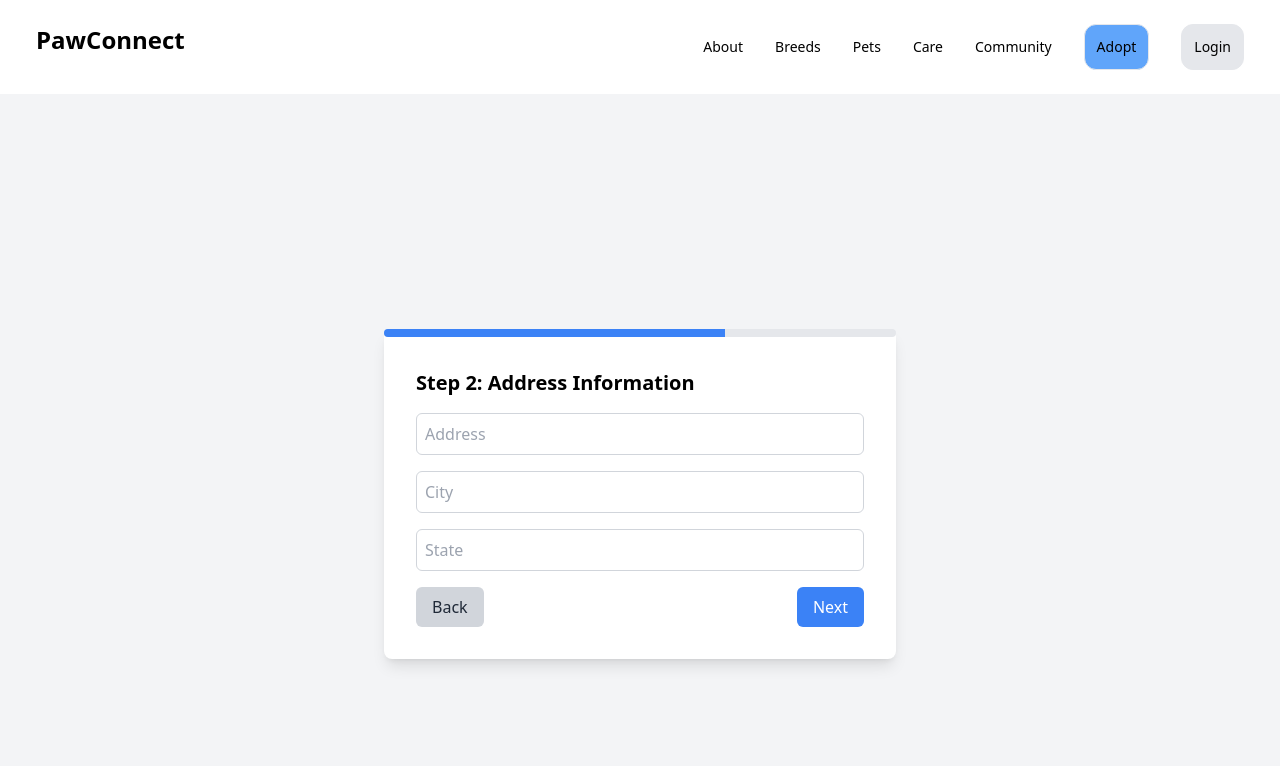
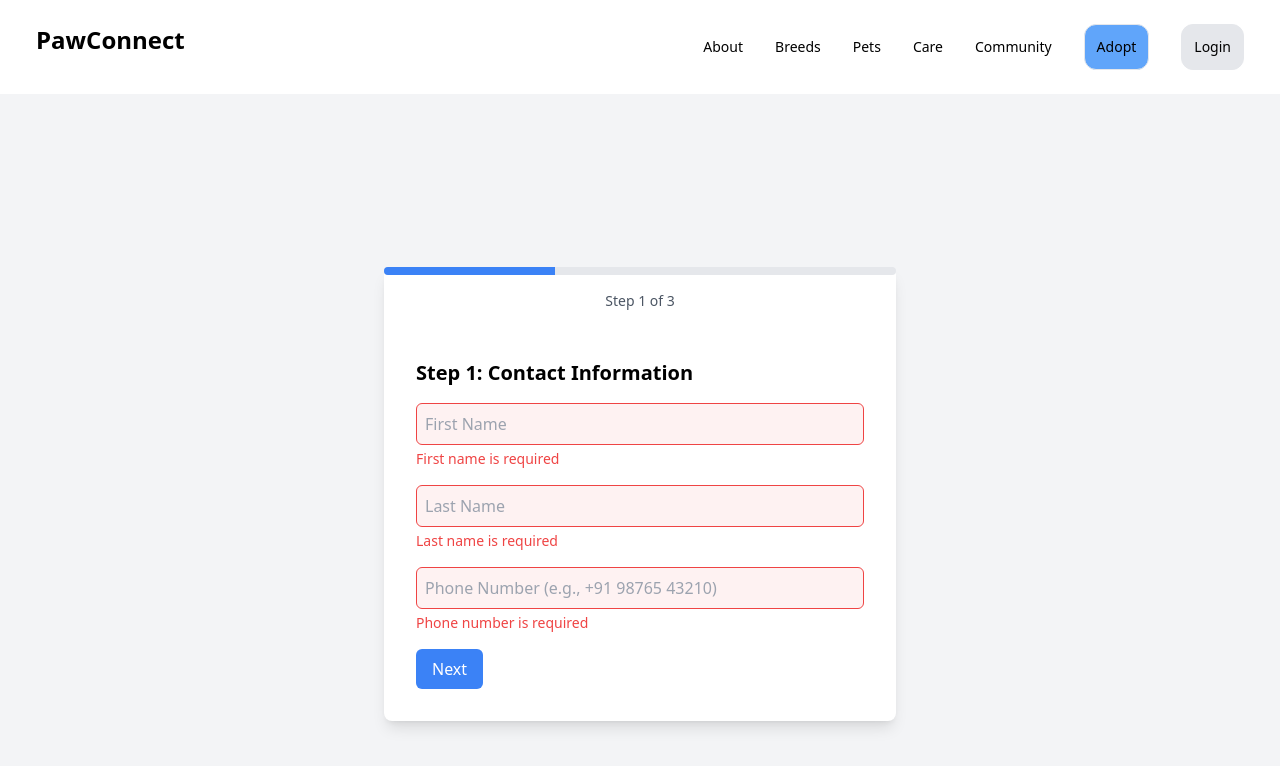
Before and after one commit to aashnaparikh1/PawConnect, a React (Vite) app in the folder frontend/: page /adoptionForm in a window 1280 px wide. Both pictures are taken after a click on the button "Next". Shown: the top 766 px of the page. Built offline with nearby package versions, Linux system fonts and the light colour scheme.

Commit message:
Add api routing & form validation

```diff
--- a/frontend/src/pages/AdoptionForm.jsx
+++ b/frontend/src/pages/AdoptionForm.jsx
@@ -1,102 +1,261 @@
 import React, { useState } from 'react';
 
-// Step 1: Contact Information
-const ContactInfo = ({ formData, handleChange, nextStep }) => (
+// Validation functions
+const validateStep1 = (data) => {
+  const errors = {};
+
+  if (!data.firstName.trim()) {
+    errors.firstName = 'First name is required';
+  } else if (data.firstName.trim().length < 2) {
+    errors.firstName = 'First name must be at least 2 characters';
+  }
+
+  if (!data.lastName.trim()) {
+    errors.lastName = 'Last name is required';
+  } else if (data.lastName.trim().length < 2) {
+    errors.lastName = 'Last name must be at least 2 characters';
+  }
+
+  const phoneRegex = /^[+]?[\d\s\-\(\)]{10,15}$/;
+  if (!data.phoneNumber.trim()) {
+    errors.phoneNumber = 'Phone number is required';
+  } else if (!phoneRegex.test(data.phoneNumber.trim())) {
+    errors.phoneNumber = 'Please enter a valid phone number (10-15 digits)';
+  }
+
+  return errors;
+};
+
+const validateStep2 = (data) => {
+  const errors = {};
+
+  if (!data.address.trim()) {
+    errors.address = 'Address is required';
+  } else if (data.address.trim().length < 5) {
+    errors.address = 'Please enter a complete address';
+  }
+
+  if (!data.city.trim()) {
+    errors.city = 'City is required';
+  } else if (data.city.trim().length < 2) {
+    errors.city = 'City name must be at least 2 characters';
+  }
+
+  if (!data.state.trim()) {
+    errors.state = 'State is required';
+  } else if (data.state.trim().length < 2) {
+    errors.state = 'State name must be at least 2 characters';
+  }
+
+  return errors;
+};
+
+const validateStep3 = (data) => {
+  const errors = {};
+
+  if (!data.animalType.trim()) {
+    errors.animalType = 'Please specify which animal you want to adopt';
+  } else if (data.animalType.trim().length < 2) {
+    errors.animalType = 'Animal type must be at least 2 characters';
+  }
+
+  if (!data.animalSerial.trim()) {
+    errors.animalSerial = 'Animal serial number is required';
+  } else if (data.animalSerial.trim().length < 3) {
+    errors.animalSerial = 'Please enter a valid serial number';
+  }
+
+  return errors;
+};
+
+// Enhanced form components with error display
+const ContactInfo = ({ formData, handleChange, nextStep, errors }) => (
   <div className="p-8">
     <h2 className="text-xl font-semibold mb-4">Step 1: Contact Information</h2>
+
+    <div className="mb-4">
       <input
         type="text"
         name="firstName"
         placeholder="First Name"
         value={formData.firstName}
         onChange={handleChange}
-      className="block w-full border border-gray-300 rounded-md p-2 mb-4"
+        className={`block w-full border rounded-md p-2 ${
+          errors.firstName ? 'border-red-500 bg-red-50' : 'border-gray-300'
+        }`}
       />
+      {errors.firstName && (
+        <p className="text-red-500 text-sm mt-1">{errors.firstName}</p>
+      )}
+    </div>
+
+    <div className="mb-4">
       <input
         type="text"
         name="lastName"
         placeholder="Last Name"
         value={formData.lastName}
         onChange={handleChange}
-      className="block w-full border border-gray-300 rounded-md p-2 mb-4"
+        className={`block w-full border rounded-md p-2 ${
+          errors.lastName ? 'border-red-500 bg-red-50' : 'border-gray-300'
+        }`}
       />
+      {errors.lastName && (
+        <p className="text-red-500 text-sm mt-1">{errors.lastName}</p>
+      )}
+    </div>
+
+    <div className="mb-4">
       <input
         type="tel"
         name="phoneNumber"
-      placeholder="Phone Number"
+        placeholder="Phone Number (e.g., +91 98765 43210)"
         value={formData.phoneNumber}
         onChange={handleChange}
-      className="block w-full border border-gray-300 rounded-md p-2 mb-4"
+        className={`block w-full border rounded-md p-2 ${
+          errors.phoneNumber ? 'border-red-500 bg-red-50' : 'border-gray-300'
+        }`}
       />
-    <button onClick={nextStep} className="bg-blue-500 text-white py-2 px-4 rounded-md hover:bg-blue-600">Next</button>
+      {errors.phoneNumber && (
+        <p className="text-red-500 text-sm mt-1">{errors.phoneNumber}</p>
+      )}
+    </div>
+
+    <button
+      onClick={nextStep}
+      className="bg-blue-500 text-white py-2 px-4 rounded-md hover:bg-blue-600 disabled:bg-gray-400 disabled:cursor-not-allowed"
+    >
+      Next
+    </button>
   </div>
 );
 
-// Step 2: Address
-const AddressInfo = ({ formData, handleChange, nextStep, prevStep }) => (
+const AddressInfo = ({ formData, handleChange, nextStep, prevStep, errors }) => (
   <div className="p-8">
     <h2 className="text-xl font-semibold mb-4">Step 2: Address Information</h2>
+
+    <div className="mb-4">
       <input
         type="text"
         name="address"
-      placeholder="Address"
+        placeholder="Complete Address"
         value={formData.address}
         onChange={handleChange}
-      className="block w-full border border-gray-300 rounded-md p-2 mb-4"
+        className={`block w-full border rounded-md p-2 ${
+          errors.address ? 'border-red-500 bg-red-50' : 'border-gray-300'
+        }`}
       />
+      {errors.address && (
+        <p className="text-red-500 text-sm mt-1">{errors.address}</p>
+      )}
+    </div>
+
+    <div className="mb-4">
       <input
         type="text"
         name="city"
         placeholder="City"
         value={formData.city}
         onChange={handleChange}
-      className="block w-full border border-gray-300 rounded-md p-2 mb-4"
+        className={`block w-full border rounded-md p-2 ${
+          errors.city ? 'border-red-500 bg-red-50' : 'border-gray-300'
+        }`}
       />
+      {errors.city && (
+        <p className="text-red-500 text-sm mt-1">{errors.city}</p>
+      )}
+    </div>
+
+    <div className="mb-4">
       <input
         type="text"
         name="state"
         placeholder="State"
         value={formData.state}
         onChange={handleChange}
-      className="block w-full border border-gray-300 rounded-md p-2 mb-4"
+        className={`block w-full border rounded-md p-2 ${
+          errors.state ? 'border-red-500 bg-red-50' : 'border-gray-300'
+        }`}
       />
+      {errors.state && (
+        <p className="text-red-500 text-sm mt-1">{errors.state}</p>
+      )}
+    </div>
+
     <div className="flex justify-between">
-      <button onClick={prevStep} className="bg-gray-300 text-gray-800 py-2 px-4 rounded-md hover:bg-gray-400">Back</button>
-      <button onClick={nextStep} className="bg-blue-500 text-white py-2 px-4 rounded-md hover:bg-blue-600">Next</button>
+      <button
+        onClick={prevStep}
+        className="bg-gray-300 text-gray-800 py-2 px-4 rounded-md hover:bg-gray-400"
+      >
+        Back
+      </button>
+      <button
+        onClick={nextStep}
+        className="bg-blue-500 text-white py-2 px-4 rounded-md hover:bg-blue-600"
+      >
+        Next
+      </button>
     </div>
   </div>
 );
 
-// Step 3: Animal Information
-const AnimalInfo = ({ formData, handleChange, prevStep, submitForm }) => (
+const AnimalInfo = ({ formData, handleChange, prevStep, submitForm, errors }) => (
   <div className="p-8">
     <h2 className="text-xl font-semibold mb-4">Step 3: Animal Information</h2>
+
+    <div className="mb-4">
       <input
         type="text"
         name="animalType"
-      placeholder="Which animal are you looking to adopt?"
+        placeholder="Which animal are you looking to adopt? (e.g., Dog, Cat)"
         value={formData.animalType}
         onChange={handleChange}
-      className="block w-full border border-gray-300 rounded-md p-2 mb-4"
+        className={`block w-full border rounded-md p-2 ${
+          errors.animalType ? 'border-red-500 bg-red-50' : 'border-gray-300'
+        }`}
       />
+      {errors.animalType && (
+        <p className="text-red-500 text-sm mt-1">{errors.animalType}</p>
+      )}
+    </div>
+
+    <div className="mb-4">
       <input
         type="text"
         name="animalSerial"
         placeholder="Animal's Serial Number"
         value={formData.animalSerial}
         onChange={handleChange}
-      className="block w-full border border-gray-300 rounded-md p-2 mb-4"
+        className={`block w-full border rounded-md p-2 ${
+          errors.animalSerial ? 'border-red-500 bg-red-50' : 'border-gray-300'
+        }`}
       />
+      {errors.animalSerial && (
+        <p className="text-red-500 text-sm mt-1">{errors.animalSerial}</p>
+      )}
+    </div>
+
     <div className="flex justify-between">
-      <button onClick={prevStep} className="bg-gray-300 text-gray-800 py-2 px-4 rounded-md hover:bg-gray-400">Back</button>
-      <button onClick={submitForm} className="bg-green-500 text-white py-2 px-4 rounded-md hover:bg-green-600">Submit</button>
+      <button
+        onClick={prevStep}
+        className="bg-gray-300 text-gray-800 py-2 px-4 rounded-md hover:bg-gray-400"
+      >
+        Back
+      </button>
+      <button
+        onClick={submitForm}
+        className="bg-green-500 text-white py-2 px-4 rounded-md hover:bg-green-600"
+      >
+        Submit Application
+      </button>
     </div>
   </div>
 );
 
-// Main Form Component
+// Main Form Component with Validation
 const MultiStepAdoptionForm = () => {
   const [step, setStep] = useState(1);
+  const [errors, setErrors] = useState({});
   const [formData, setFormData] = useState({
     firstName: '',
     lastName: '',
@@ -111,22 +270,55 @@ const MultiStepAdoptionForm = () => {
   const handleChange = (e) => {
     const { name, value } = e.target;
     setFormData(prevState => ({ ...prevState, [name]: value }));
+
+    // Clear specific field error when user starts typing
+    if (errors[name]) {
+      setErrors(prevErrors => ({ ...prevErrors, [name]: '' }));
+    }
+  };
+
+  const validateCurrentStep = () => {
+    let stepErrors = {};
+
+    switch (step) {
+      case 1:
+        stepErrors = validateStep1(formData);
+        break;
+      case 2:
+        stepErrors = validateStep2(formData);
+        break;
+      case 3:
+        stepErrors = validateStep3(formData);
+        break;
+      default:
+        break;
+    }
+
+    setErrors(stepErrors);
+    return Object.keys(stepErrors).length === 0;
   };
 
   const nextStep = () => {
+    if (validateCurrentStep()) {
       setStep(step + 1);
+      setErrors({}); // Clear errors when moving to next step
+    }
   };
 
   const prevStep = () => {
     setStep(step - 1);
+    setErrors({}); // Clear errors when going back
   };
 
   const submitForm = () => {
-    // Here you would handle the form submission, e.g., send data to an API
+    if (validateCurrentStep()) {
+      // Here you would handle the form submission
       console.log("Form Submitted:", formData);
-    alert("Form submitted successfully!");
+      alert("Adoption application submitted successfully! We'll contact you soon.");
+
       // Reset form after submission
       setStep(1);
+      setErrors({});
       setFormData({
         firstName: '',
         lastName: '',
@@ -137,6 +329,7 @@ const MultiStepAdoptionForm = () => {
         animalType: '',
         animalSerial: ''
       });
+    }
   };
 
   const progress = (step / 3) * 100;
@@ -151,16 +344,39 @@ const MultiStepAdoptionForm = () => {
             style={{ width: `${progress}%` }}
           ></div>
         </div>
+
+        {/* Step Indicator */}
+        <div className="flex justify-center py-4 text-sm text-gray-600">
+          Step {step} of 3
+        </div>
+
         {/* Step Container */}
         <div className="relative">
           {step === 1 && (
-            <ContactInfo formData={formData} handleChange={handleChange} nextStep={nextStep} />
+            <ContactInfo
+              formData={formData}
+              handleChange={handleChange}
+              nextStep={nextStep}
+              errors={errors}
+            />
           )}
           {step === 2 && (
-            <AddressInfo formData={formData} handleChange={handleChange} nextStep={nextStep} prevStep={prevStep} />
+            <AddressInfo
+              formData={formData}
+              handleChange={handleChange}
+              nextStep={nextStep}
+              prevStep={prevStep}
+              errors={errors}
+            />
           )}
           {step === 3 && (
-            <AnimalInfo formData={formData} handleChange={handleChange} prevStep={prevStep} submitForm={submitForm} />
+            <AnimalInfo
+              formData={formData}
+              handleChange={handleChange}
+              prevStep={prevStep}
+              submitForm={submitForm}
+              errors={errors}
+            />
           )}
         </div>
       </div>
```
Lines whose indentation alone changed are shown as unchanged.
